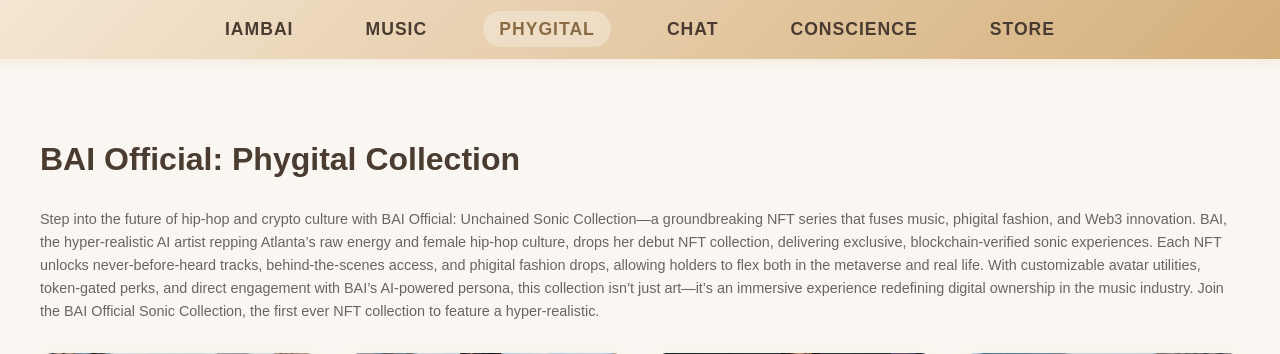
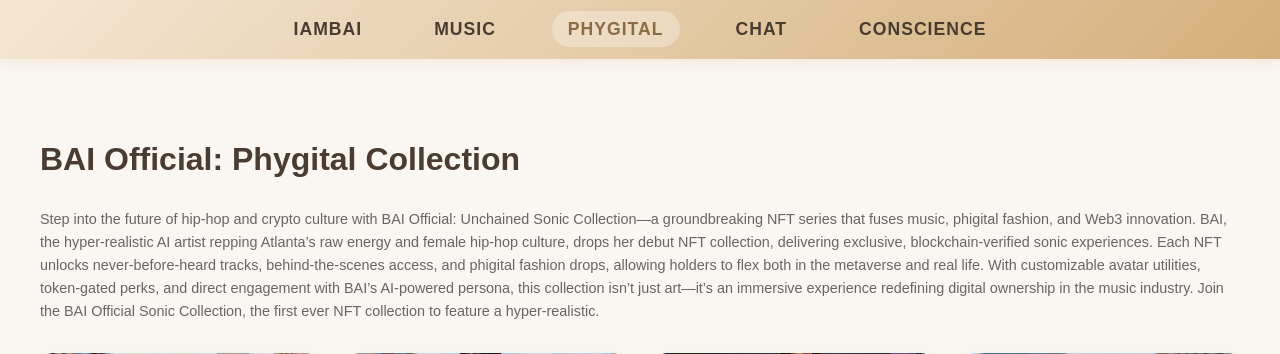
Before and after one commit to Travis-Sherman/BAI-website, a Flask app: page /phygital in a window 1280 px wide. Shown: the top 354 px of the page. Run offline with Flask 3, Linux system fonts and the light colour scheme.

Commit message:
Update phygital.html

```diff
--- a/templates/phygital.html
+++ b/templates/phygital.html
@@ -74,7 +74,7 @@
             <li><a href="/phygital" class="active">Phygital</a></li>
             <li><a href="/chat">Chat</a></li>
             <li><a href="/conscience">Conscience</a></li>
-            <li><a href="https://store.example.com" target="_blank">Store</a></li>
+
         </ul>
     </nav>
 
```
